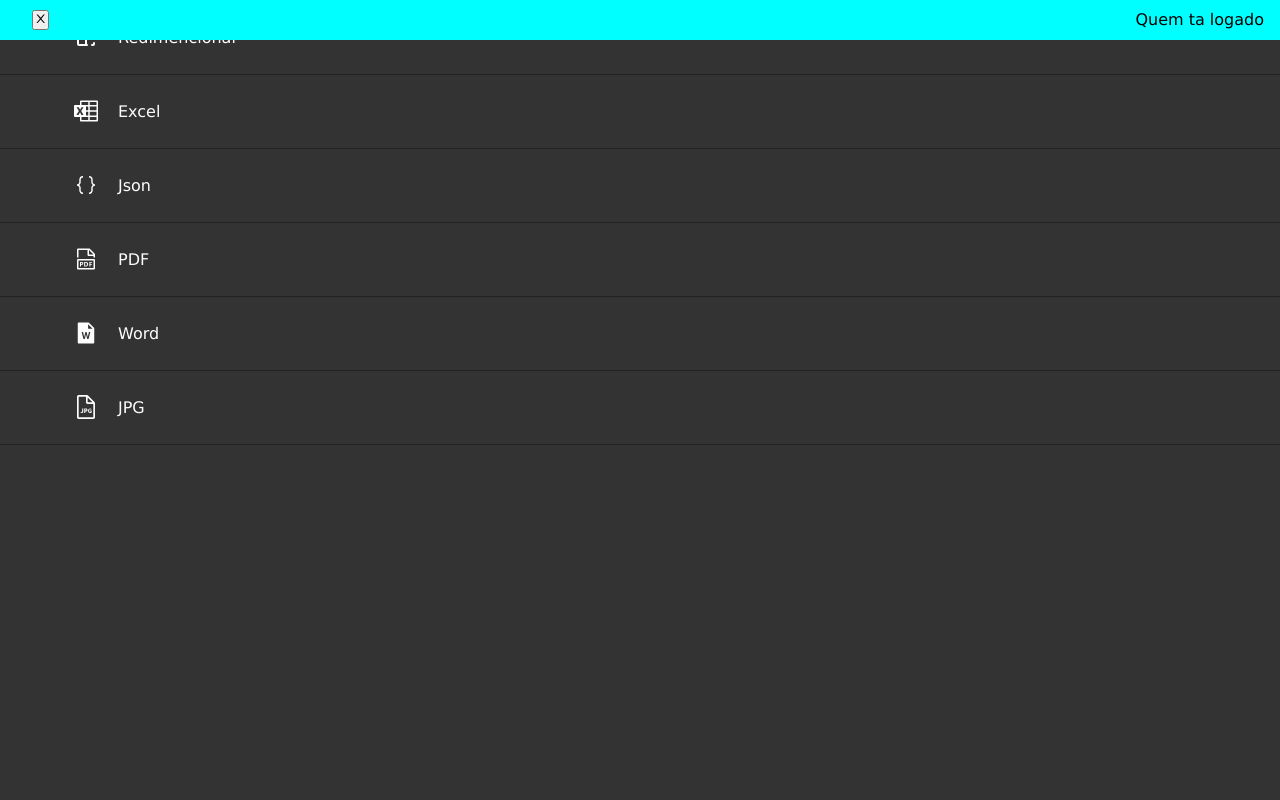
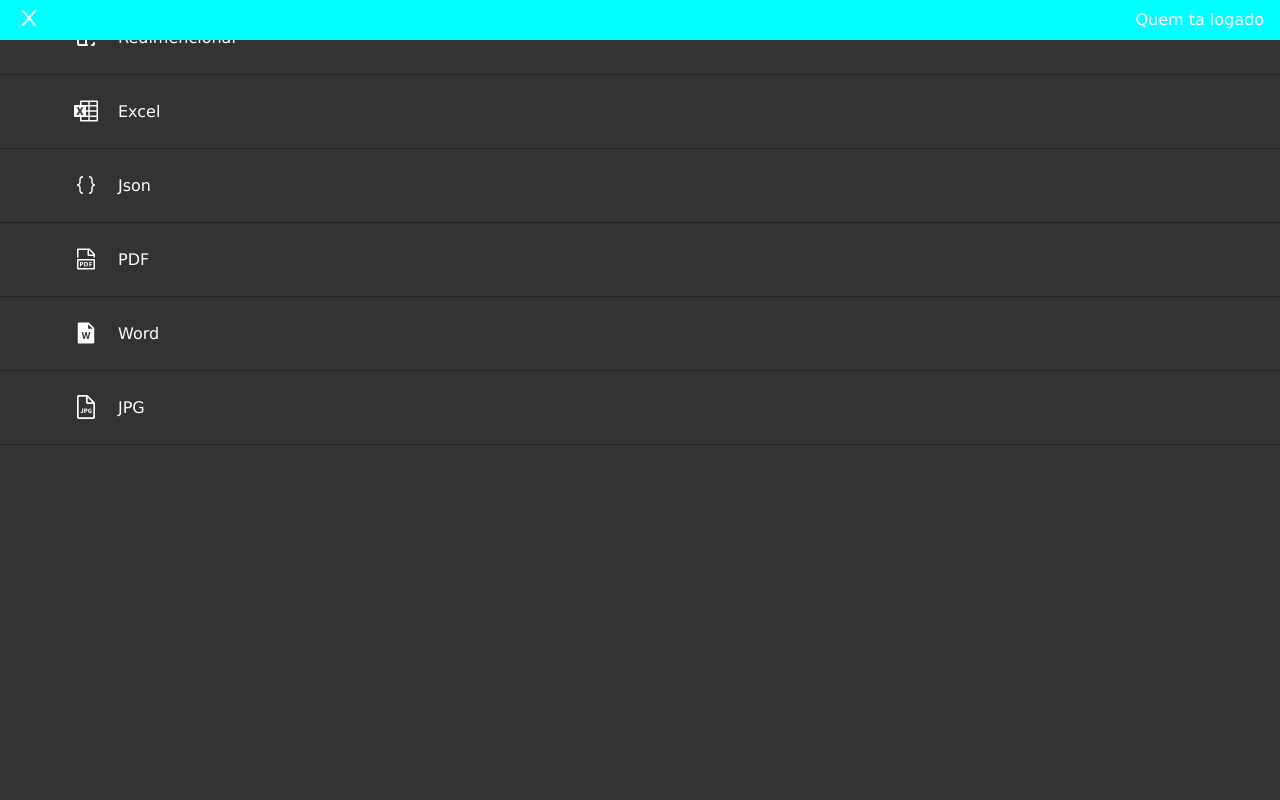
Before and after one commit to Joao-Pedro15/devHelper-frontend, a React (Create React App) app in the folder client/: page /home in a window 1280 px wide. Shown: the top 800 px of the page. Built offline with nearby package versions, Linux system fonts and the light colour scheme.

Commit message:
style: change style svg and button in header

```diff
--- a/client/src/components/Header/style.ts
+++ b/client/src/components/Header/style.ts
@@ -3,12 +3,25 @@
 export const Container = styled.header`
   position: fixed;
   width: 100%;
-  margin-bottom: 100px;
   background-color: var(--primary);
+  z-index: 100;
+  color: #fff;
+  svg {
+    color: #fff;
+    border-color: #fff;
+  }
   div:first-of-type {
-    padding: .3rem 1rem;
+    color: #fff;
+    padding: .2rem 1rem;
     display: flex;
     align-items: center;
     justify-content: space-between;
   }
+
+  button {
+    background-color: transparent;
+    svg { font-size: 1.5rem };
+    margin-left: -15px;
+    border: none;
+  }
 `
```
